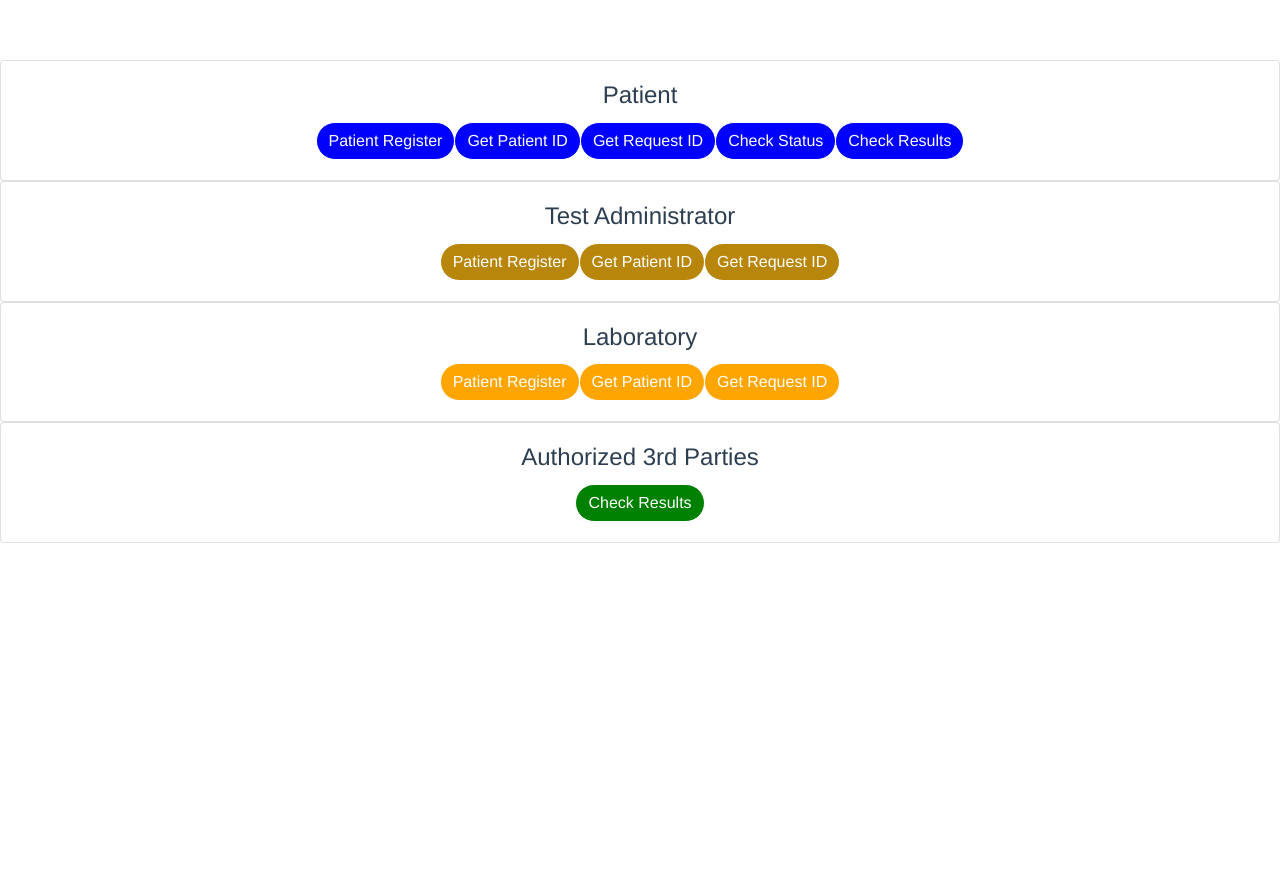
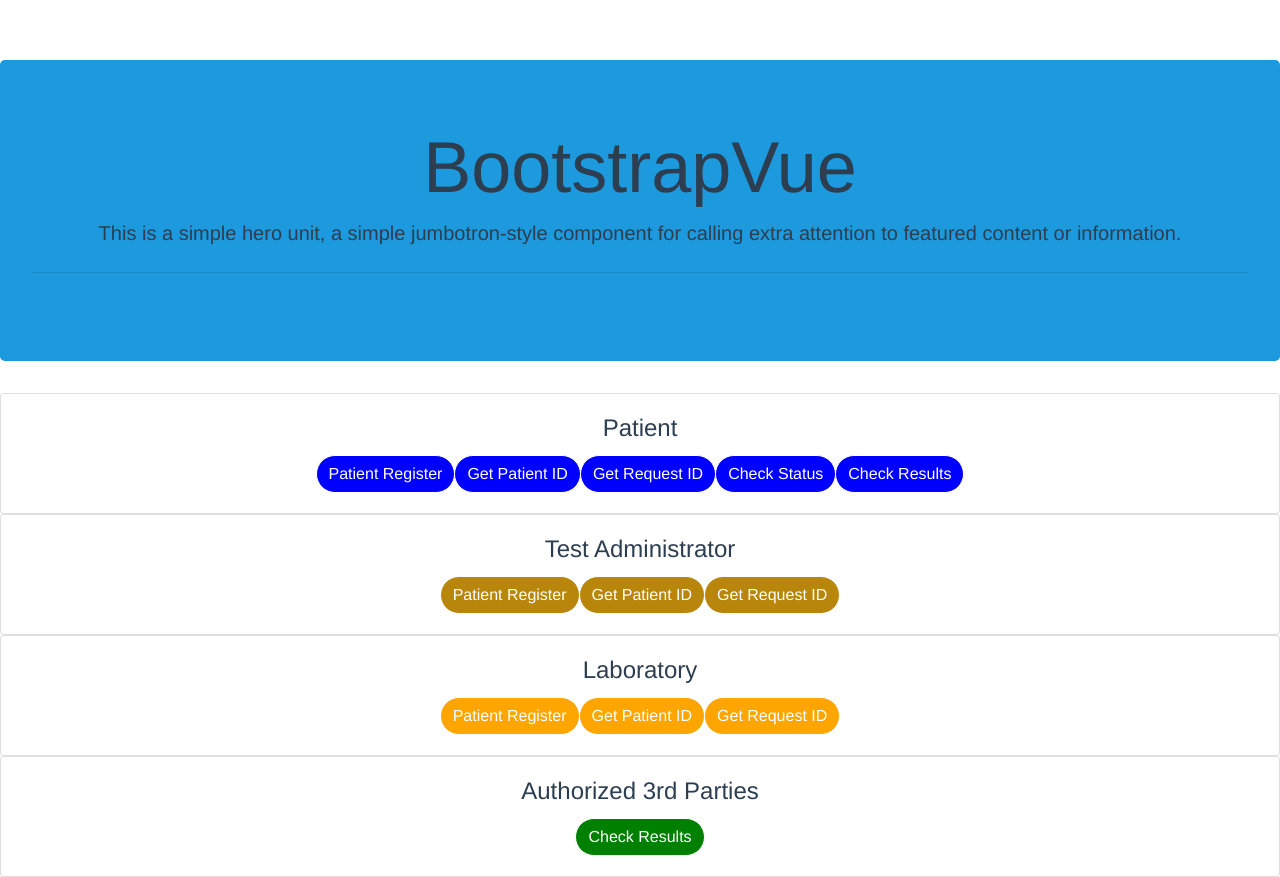
Before and after one commit to louismot/Secure-19, a Vue app in the folder Secure19-Dapp/secure19-app/: page / in a window 1280 px wide. Before the commit the page ends 800 px from the top, so only its background shows below. Built offline with nearby package versions, Linux system fonts and the light colour scheme.

Commit message:
created page header

```diff
--- a/Secure19-Dapp/secure19-app/src/App.vue
+++ b/Secure19-Dapp/secure19-app/src/App.vue
@@ -1,15 +1,18 @@
 <template>
   <div id="app">
-    <Buttons msg="Welcome to the Secure-19 Tracking App"/>
+    <Header/>
+    <Buttons/>
   </div>
 </template>
 
 <script>
 import Buttons from './components/Buttons.vue'
+import Header from "@/components/Header";
 
 export default {
   name: 'App',
   components: {
+    Header,
     Buttons
   }
 }
--- /dev/null
+++ b/Secure19-Dapp/secure19-app/src/components/Header.vue
@@ -0,0 +1,25 @@
+<template>
+  <div>
+    <b-jumbotron style="background-color: #1C9ADD" text-variant="grey">
+      <template #header>BootstrapVue</template>
+
+      <template #lead>
+        This is a simple hero unit, a simple jumbotron-style component for calling extra attention to
+        featured content or information.
+      </template>
+
+      <hr class="my-4">
+
+    </b-jumbotron>
+  </div>
+</template>
+
+<script>
+export default {
+  name: "Header"
+}
+</script>
+
+<style scoped>
+
+</style>
```
